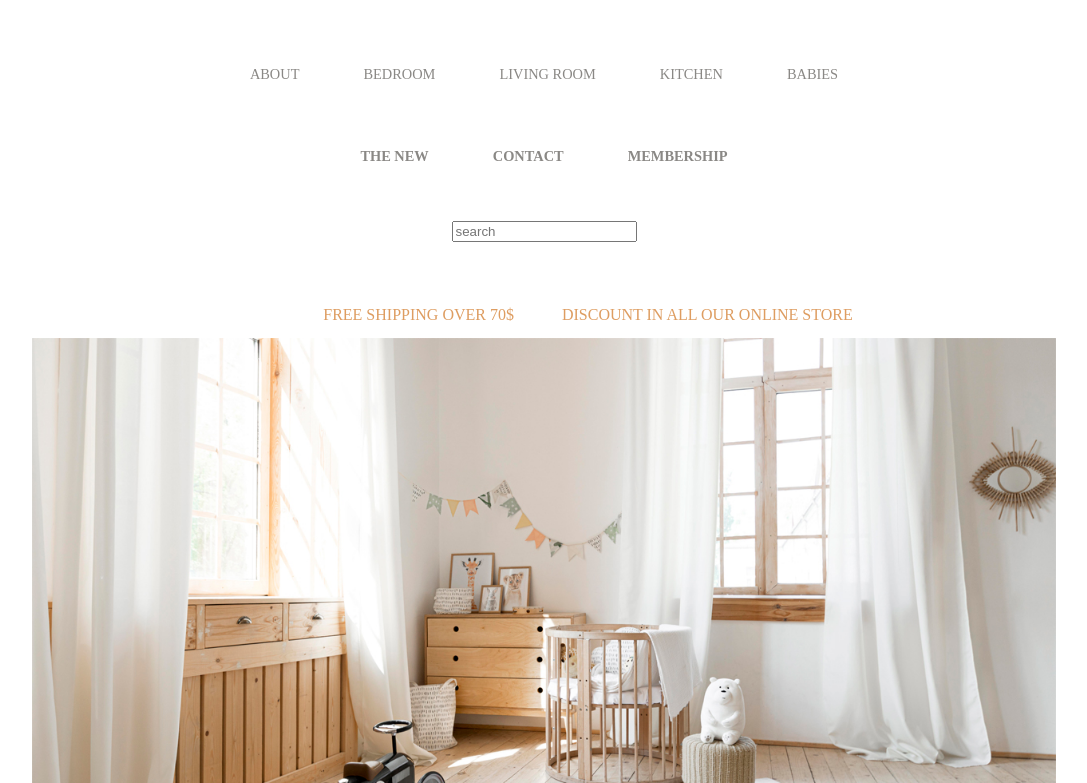
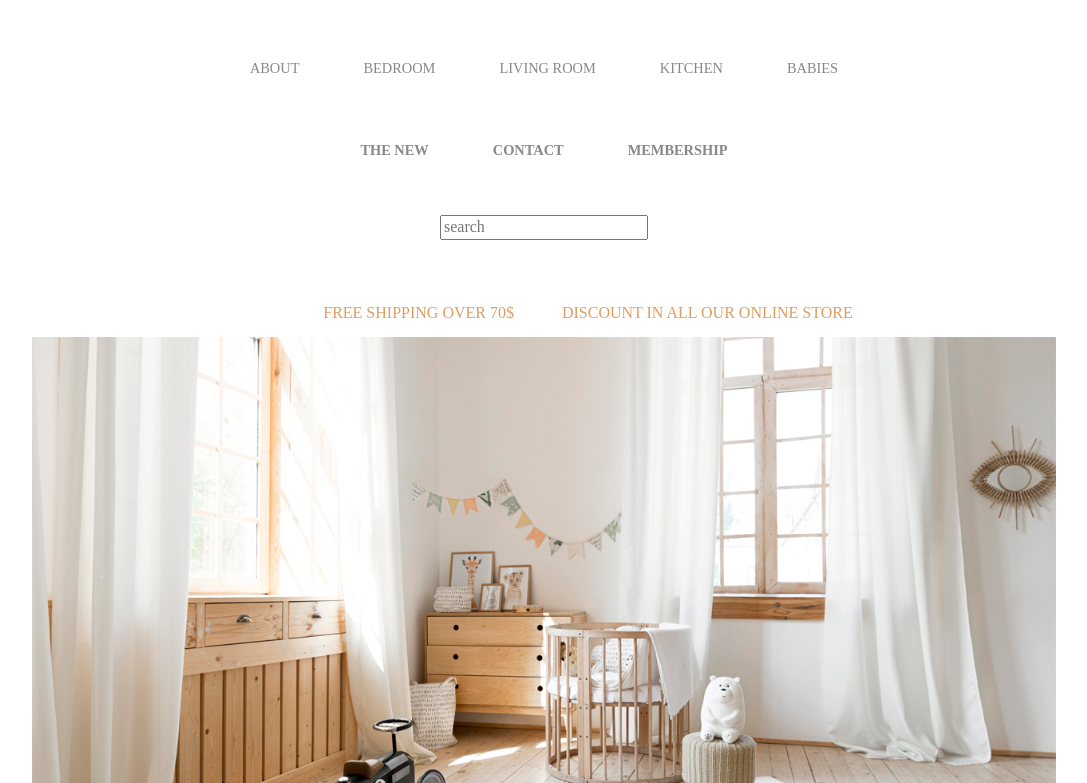
Before and after one commit to ahmed-lotfy-dev/Funiture-Tips-Website, a website: page index.html in a window 1280 px wide. Shown: the part 237-1020 px from the top of the page, without its empty margins (96-1183 px from the left). Drawn offline with nearby package versions, Linux system fonts and the light colour scheme.

Commit message:
fix css file location

```diff
--- a/index.html
+++ b/index.html
@@ -9,12 +9,12 @@
     <meta name="description"
         content="Furniture Website Have Tips For Layouting Your Furniture And Help You Get The Most Out Of Your Space">
     <!-- Font Awesome Library For Fonts -->
-    <link rel="stylesheet" href="/css/all.css">
+    <link rel="stylesheet" href="./css/all.css">
     <!-- Normalize Css File -->
-    <!-- <link rel="stylesheet" href="/css/normalize.css"> -->
+    <link rel="stylesheet" href="./css/normalize.css">
     <!-- Main Css File For The Site -->
 
-    <link rel="stylesheet" href="/css/main.css">
+    <link rel="stylesheet" href="./css/main.css">
     <title>Furniture Website</title>
 </head>
 
```
